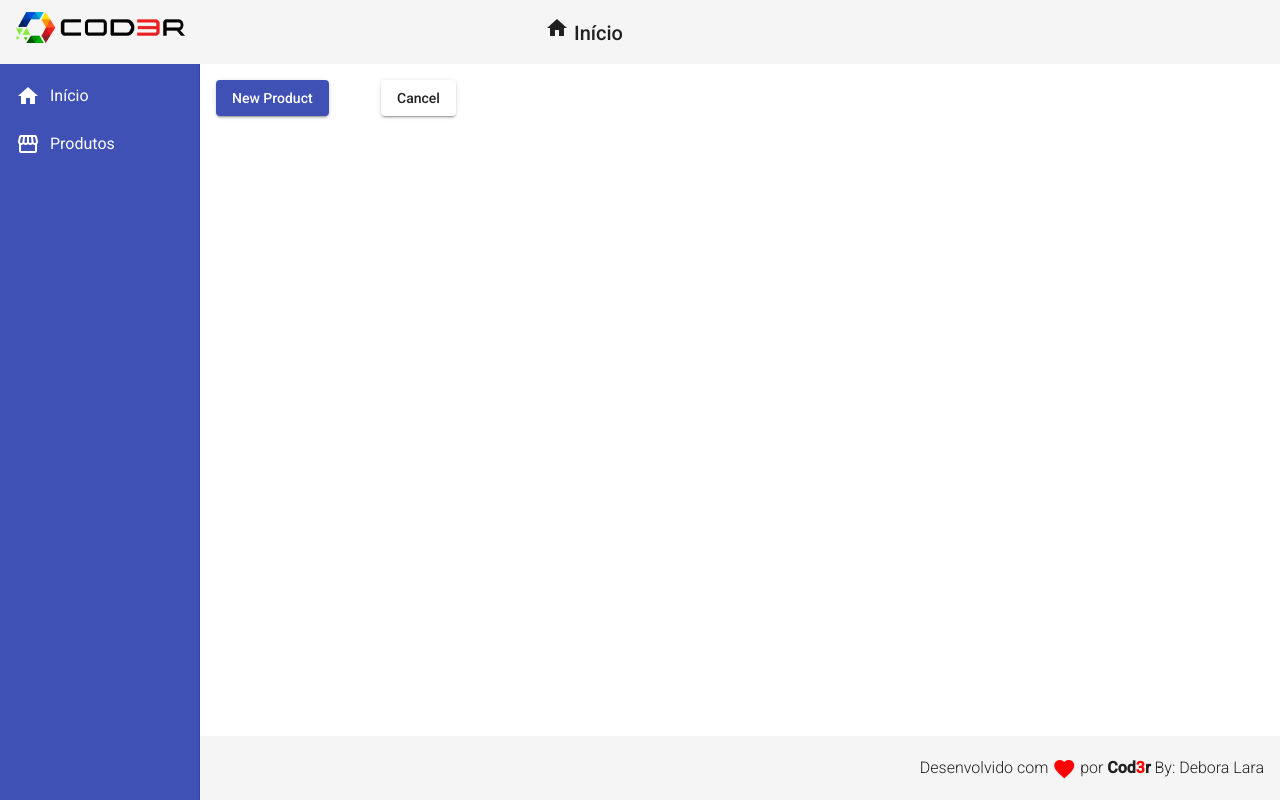
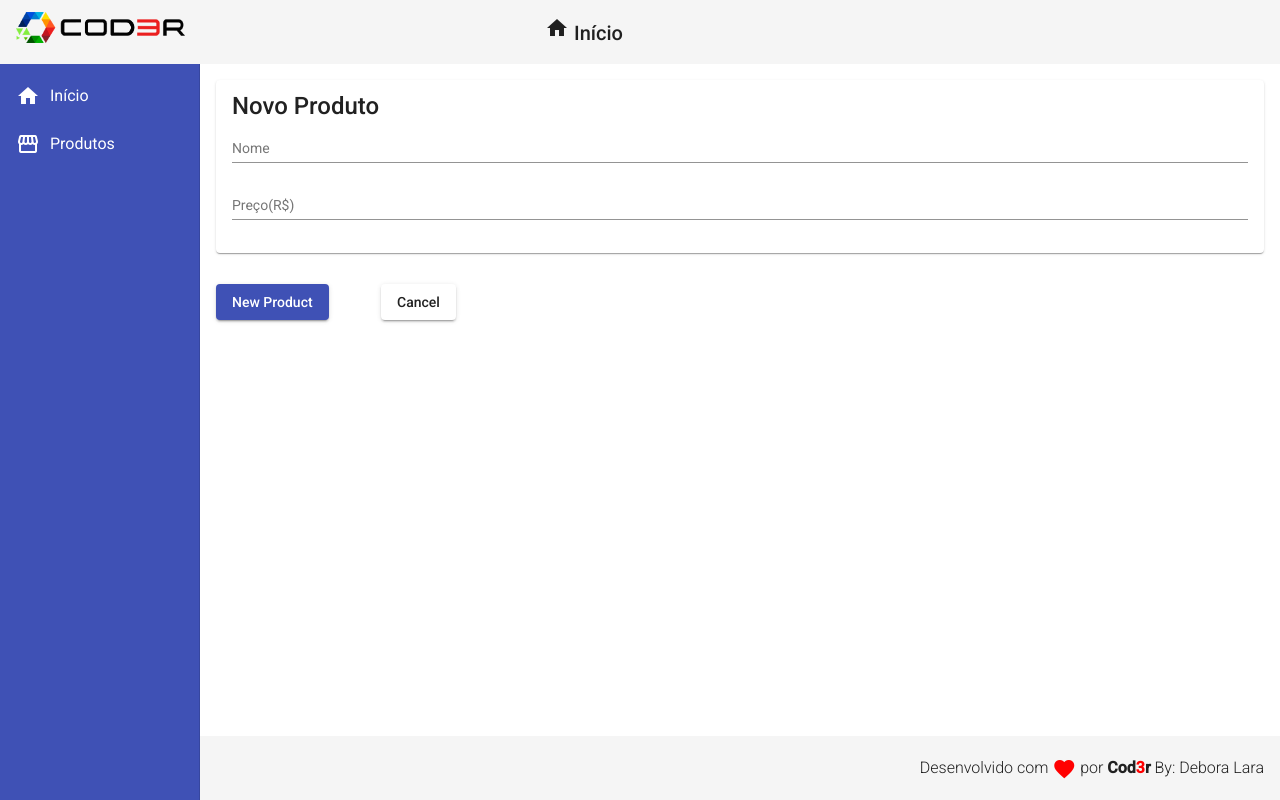
Before and after one commit to DeboraLara1/App-angular-9, an Angular app in the folder frontend/: page /product/create in a window 1280 px wide. Built offline with nearby package versions, Linux system fonts and the light colour scheme.

Commit message:
Criado formulario de criar produtos

```diff
--- a/frontend/src/app/components/product/product-create/product-create.component.css
+++ b/frontend/src/app/components/product/product-create/product-create.component.css
@@ -0,0 +1,9 @@
+form{
+    display: flex;
+    flex-direction: column;
+
+}
+button{
+    margin-right: 5%;
+    margin-top: 3%;
+}
--- a/frontend/src/app/components/product/product-create/product-create.component.html
+++ b/frontend/src/app/components/product/product-create/product-create.component.html
@@ -1,4 +1,17 @@
-<button mat-raised-button (click)="createProduct()" color="primary" style="margin-right: 5%;">
+<mat-card>
+    <mat-card-title>Novo Produto</mat-card-title>
+    <form>
+        <mat-form-field>
+            <input matInput placeholder="Nome"
+            [(ngModel)]="product.name" name="name">
+        </mat-form-field>
+        <mat-form-field>
+            <input matInput placeholder="Preço(R$)"
+            [(ngModel)]="product.price" name="price">
+        </mat-form-field>
+    </form>
+</mat-card>
+<button mat-raised-button (click)="createProduct()" color="primary" >
     New Product
 </button>
 
--- a/frontend/src/app/components/product/product-create/product-create.component.ts
+++ b/frontend/src/app/components/product/product-create/product-create.component.ts
@@ -13,8 +13,8 @@
 export class ProductCreateComponent implements OnInit {
 
   product:Product={
-    name:'Produto de teste',
-    price:126.50
+    name:'',
+    price: null
   }
   constructor(private productService:ProductService,
               private router: Router) { }
```
Also changed, not shown: frontend/src/app/app.module.ts (+7 -0 lines), 1 other file (tests, documents, lock files or other folders).
